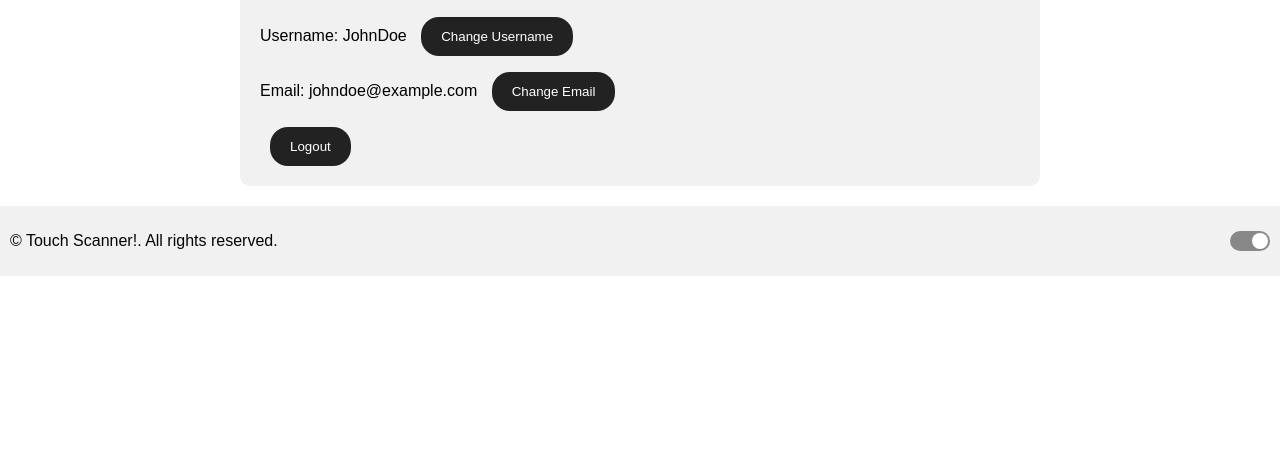
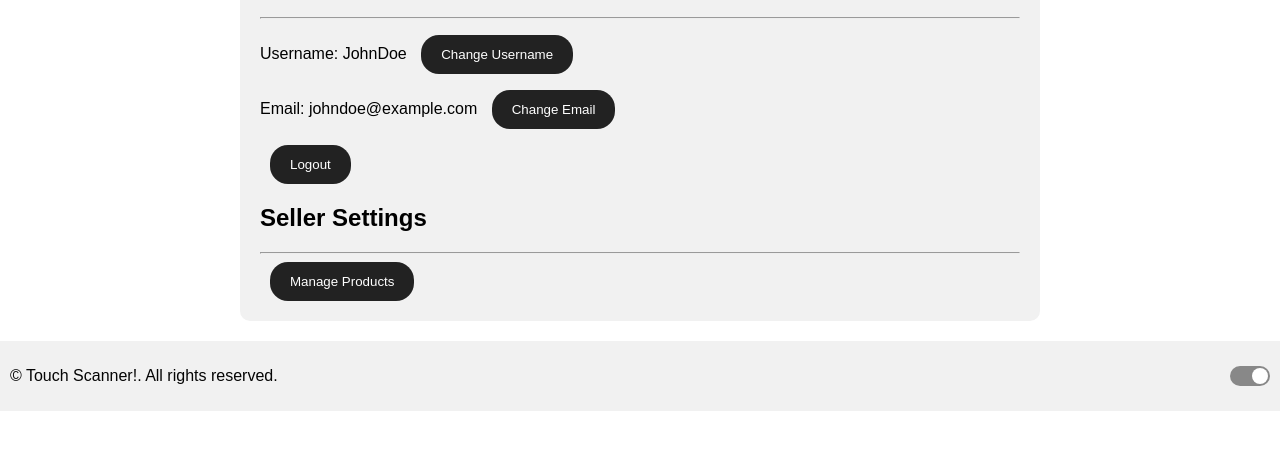
Before and after one commit to Eyecatch3r/Store-Scanner, a plain HTML site: page profile.html in a window 1280 px wide. Shown: the part 251-700 px from the top of the page. Drawn offline with Linux system fonts and the light colour scheme.

Commit message:
Added seller settings on profile page

```diff
--- a/css/main.css
+++ b/css/main.css
@@ -145,6 +145,21 @@ body {
 
 .search-results {
     position: relative;
+}
+
+Button {
+    background-color: #222222;
+    color: #ffffff;
+    border: none;
+    padding: 12px 20px;
+    cursor: pointer;
+    border-radius: 18px;
+    margin-left: 10px;
+    transition: transform 0.3s ease;
+}
+
+Button:hover {
+    transform: scale(1.1);
 }
 
 .return-button {
--- a/profile.html
+++ b/profile.html
@@ -28,11 +28,37 @@
 <div class="profile-container">
       <img src="img/profile-picture.png" alt="Profile Picture" class="profile-picture">
   <div class="profile-info">
-    <h2>User Profile</h2>
-    <p>Username: JohnDoe <button id="change-username-btn" class="profile-button">Change Username</button></p>
-    <p>Email: johndoe@example.com <button id="change-email-btn" class="profile-button">Change Email</button> </p>
+    <h2>
+      User Profile
+    </h2>
+    <hr />
+    <p>
+      Username: JohnDoe
+      <button id="change-username-btn" class="profile-button">
+        Change Username
+      </button>
+    </p>
+    <p>
+      Email: johndoe@example.com
+      <button id="change-email-btn" class="profile-button">
+        Change Email
+      </button>
+    </p>
     <!-- Add more profile information here -->
-     <a href="index.html?_ijt=8nv4k5sgt2rormobgmivm23if0&_ij_reload=RELOAD_ON_SAVE"><button id="logout-btn" class="profile-button">Logout</button></a>
+     <a href="index.html?_ijt=8nv4k5sgt2rormobgmivm23if0&_ij_reload=RELOAD_ON_SAVE">
+      <button id="logout-btn" class="profile-button">
+        Logout
+      </button>
+    </a>
+    <h2>
+      Seller Settings
+    </h2>
+    <hr />
+    <a href="seller.html?_ijt=8nv4k5sgt2rormobgmivm23if0&_ij_reload=RELOAD_ON_SAVE">
+      <button id="logout-btn" class="profile-button">
+        Manage Products
+      </button>
+    </a>
   </div>
 </div>
 
```
